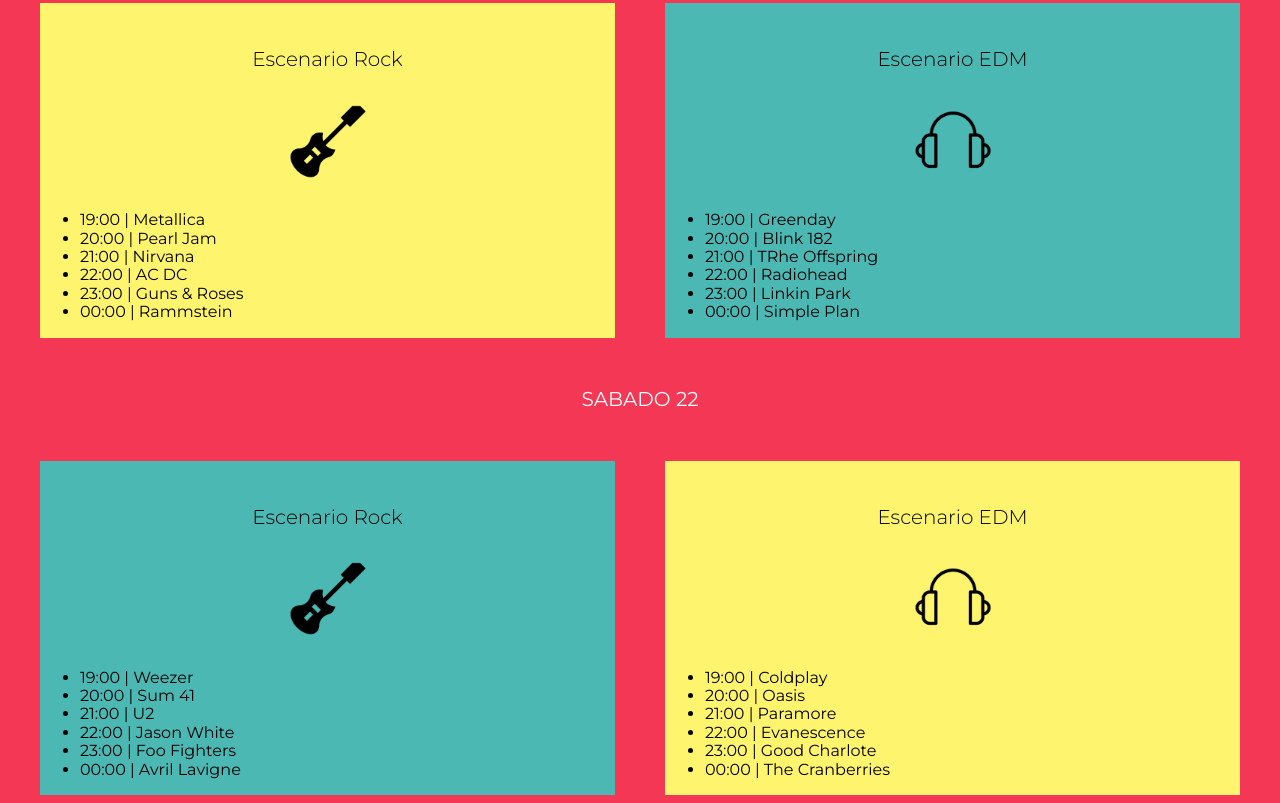
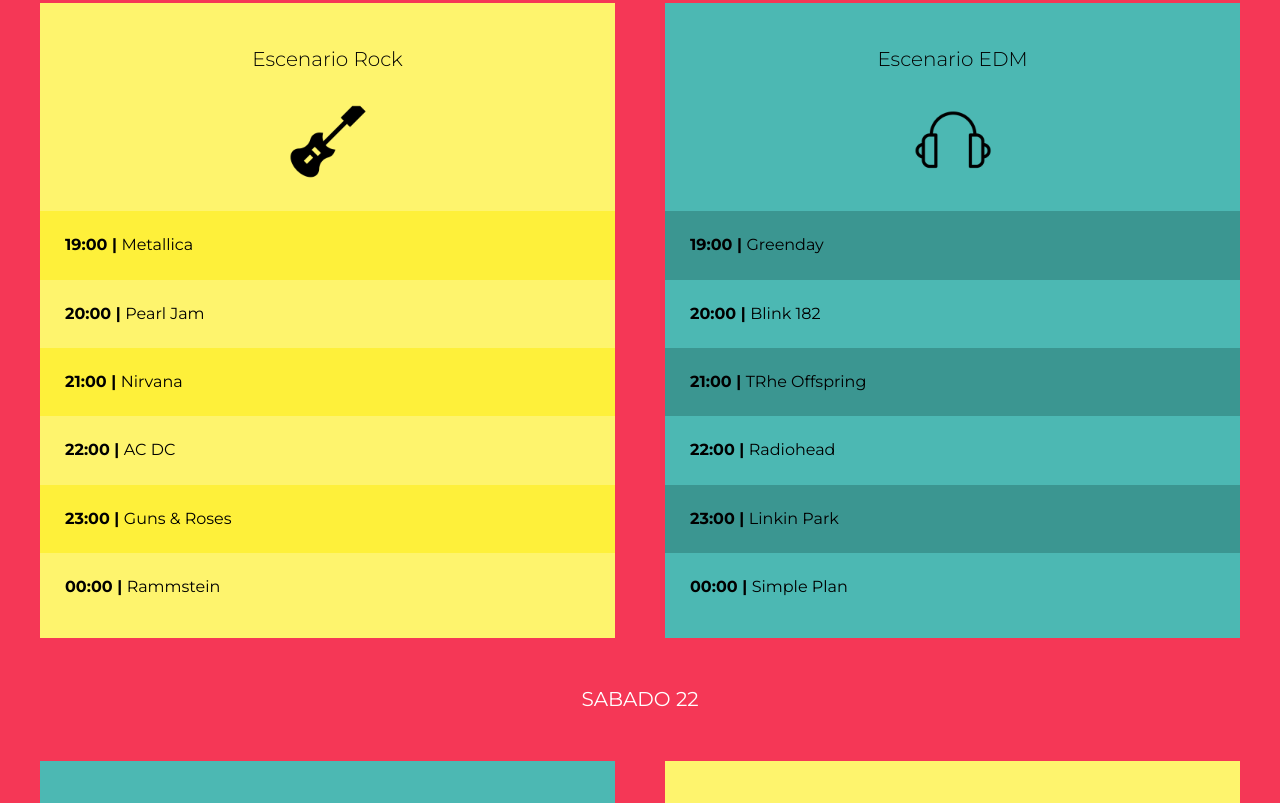
Before and after one commit to AgustinPalmaM/festival_musica, a website: page index.html in a window 1280 px wide. Shown: the part 1428-2231 px from the top of the page. Drawn offline with Linux system fonts and the light colour scheme.

Commit message:
finished lineup section

```diff
--- a/src/scss/layout/_lineup.scss
+++ b/src/scss/layout/_lineup.scss
@@ -47,3 +47,23 @@
         background-image: url(/build/img/icono_rock.png);
     }
 }
+
+.calendario {
+    padding: 0;
+    list-style: none;
+    li {
+        padding: $separacion / 2;
+        font-weight: $bold;
+        span {
+            font-weight: $regular;
+        }
+    }
+}
+
+.bg-verde .calendario li:nth-child(odd) {
+    background-color: darken($verde, 10);
+}
+
+.bg-amarillo .calendario li:nth-child(odd) {
+    background-color: darken($amarillo, 10);
+}
```
Also changed, not shown: build/css/app.css.
